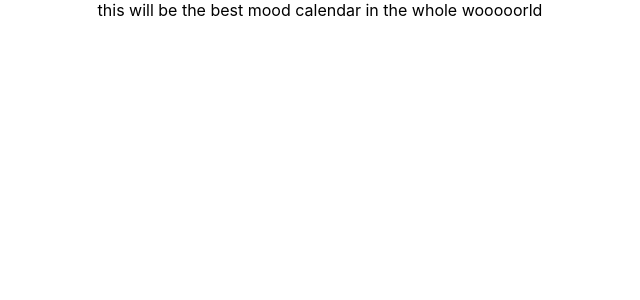
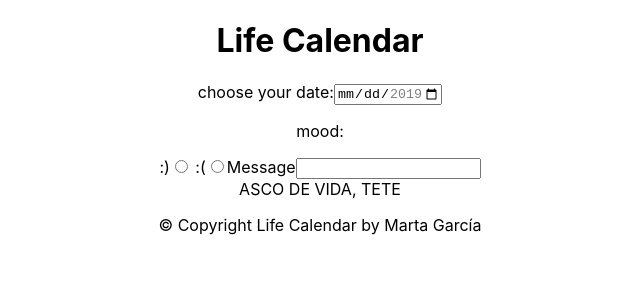
Before and after one commit to martagrio/formacion-online-life-calendar-martagrio, a React (Create React App) app: page / in a window 1280 px wide. Shown: the top 300 px of the page, without its empty margins (320-960 px from the left). Built offline with nearby package versions, Linux system fonts and the light colour scheme.

Commit message:
Add edit view

```diff
--- a/src/App.js
+++ b/src/App.js
@@ -12,7 +12,32 @@ class App extends React.Component {
   render() {
     return (
       <div className="app">
-				this will be the best mood calendar in the whole wooooorld
+				<header className="app__header">
+					<h1 className="header__title">Life Calendar</h1>
+				</header>
+				<main className="app__main">
+					<div className="edit__box">
+						<label htmlFor="date">choose your date:</label>
+						<input type="date" name="date" id="date" min="2019-01-01" max="2019-12-31"/>
+						<p className="text__mood">mood:</p>
+							<label htmlFor="happy"> :)
+								<input type="radio" name="mood" id="happy" value=":)"/>
+							</label>
+							<label htmlFor="sad"> :(
+							 <input type="radio" name="mood" id="sad" value=":("/>
+						 </label>
+						 <label htmlFor="message">Message</label>
+						 <input type="text" className="text__message" name="message" id="message"/>
+					</div>
+					<div className="calendar__box">
+						<div className="day__box">
+						ASCO DE VIDA, TETE
+						</div>
+					</div>
+				</main>
+				<footer className="app__footer">
+					<p className="footer__copy">© Copyright Life Calendar by Marta García</p>
+				</footer>
       </div>
     );
   }
```
